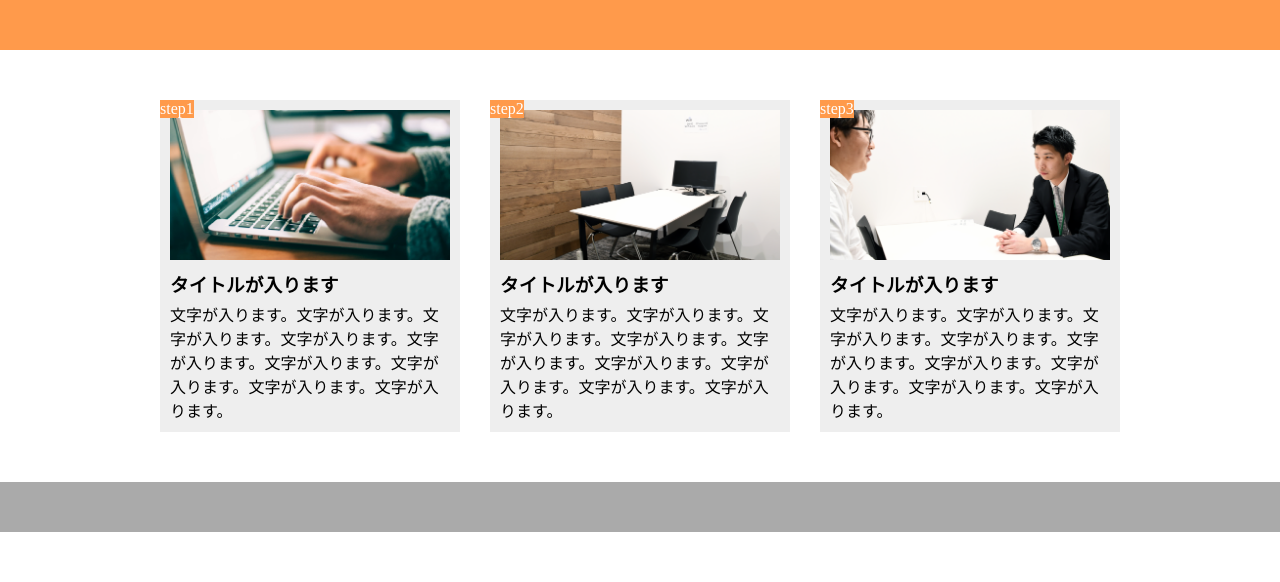
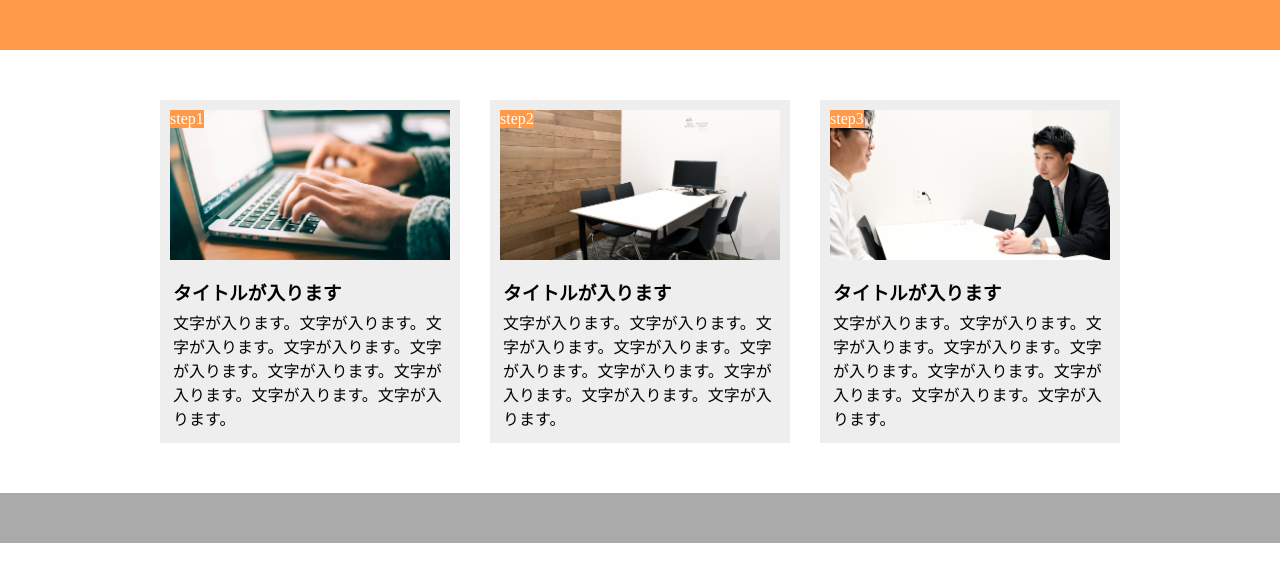
Before and after one commit to saito743/--, a plain HTML site: page 1.HTML/1-9/index.html in a window 1280 px wide. Drawn offline with Linux system fonts and the light colour scheme.

Commit message:
Finish 1-9

```diff
--- a/1.HTML/1-9/style.css
+++ b/1.HTML/1-9/style.css
@@ -3,6 +3,7 @@
 	padding: 0;
 	box-sizing: border-box;
 }
+
 .clearfix::after{
 	content: "";
 	display: block;
@@ -18,48 +19,55 @@ main{
 	margin: 50px auto;
 	width: 960px;
 }
+
 .step-box{
 	width: 300px;
 	display: inline-block;
 	background-color: #eeeeee;
 	float: left;
+	padding: 10px;
 }
+
 .step-box:nth-child(2){
 	margin:auto 30px;
 }
+
 .step{
 	background-color:#ff9a4b;
 	position: absolute;
 	float: left;
 	color: #fff;
 }
+
 .box1{
 	background-image: url(img/flow01.png);
 	height: 150px;
 	background-size: cover;
 	background-position: bottom;
-	margin: 10px;
 }
+
 .box2{
 	background-image: url(img/flow02.png);
 	height: 150px;
 	background-size: cover;
 	background-position: bottom;
-	margin: 10px;
 }
+
 .box3{
 	background-image: url(img/flow03.png);
 	height: 150px;
 	background-size: cover;
 	background-position: bottom;
-	margin: 10px;
 }
+
 .text{
-	margin: 10px;
+	padding: 3px;
 }
+
 section h3{
-	margin-bottom: 5px
+	margin: 15px 0 5px;
 }
+
 footer{
 	height: 50px;
 	background-color: #aaaaaa;
```
